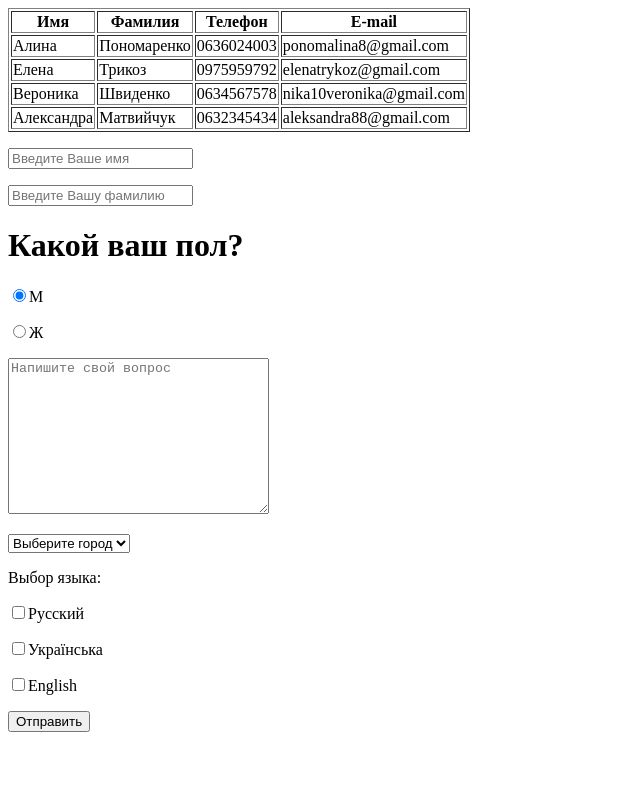
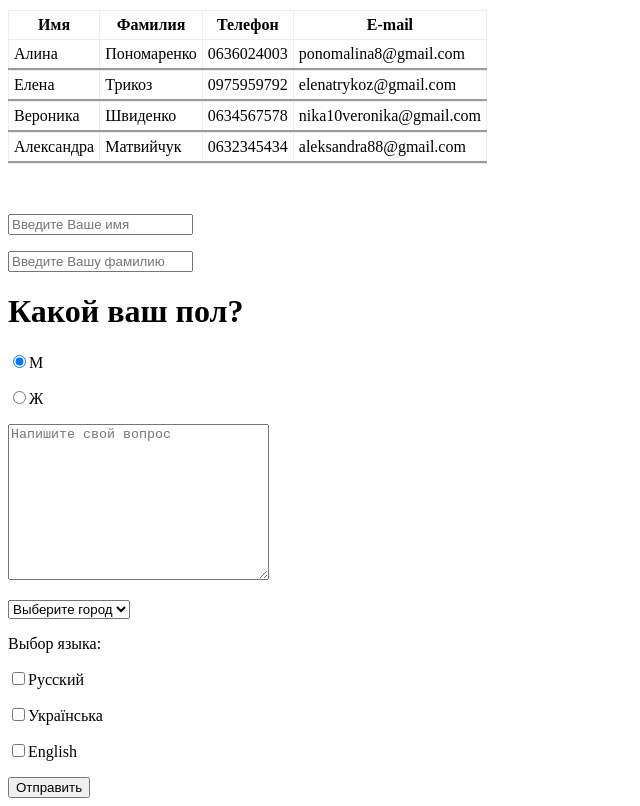
Before and after one commit to AlinaPNM/Homework2, a plain HTML site: page index.html in a window 1280 px wide. Shown: the whole page, without its empty margins (0-640 px from the left). Drawn offline with Linux system fonts and the light colour scheme.

Commit message:
add table style

```diff
--- /dev/null
+++ b/index.css
@@ -0,0 +1,16 @@
+.table-style {
+    border-collapse: collapse;
+    margin-left: 0px;
+    margin-bottom: 50px;
+    margin-top: 10px;
+}
+.head {
+    border-style: groove;
+    border-width: 1px;
+    padding: 5px;
+}
+.info {
+    border-style: groove;
+    border-width: 1px 1px 3px 1px;
+    padding: 5px;
+}
--- a/index.html
+++ b/index.html
@@ -2,41 +2,48 @@
 <html lang="en">
     <head>
         <meta charset="UTF-8">
+        <meta name="viewport" content="width=device-width, initial-scale=1.0">
         <title>Contact list</title>
+        <link rel="stylesheet" href="index.css">
     </head>
     <body>
-<table border="1">
+    <table class="table-style">
+        <thead>
             <tr>
-    <th>Имя</th>
-    <th>Фамилия</th>
-    <th>Телефон</th>
-    <th>E-mail</th>
+            <th class="head">Имя</th>
+            <th class="head">Фамилия</th>
+            <th class="head">Телефон</th>
+            <th class="head">E-mail</th>
+        </tr>
+    </thead>
+    <tbody>
+        <tr>
+            <td class="info">Алина</td>
+            <td class="info">Пономаренко</td>
+            <td class="info">0636024003</td>
+            <td class="info">ponomalina8@gmail.com</td>
         </tr>
         <tr>
-    <td>Алина</td>
-    <td>Пономаренко</td>
-    <td>0636024003</td>
-    <td>ponomalina8@gmail.com</td>
+            <td class="info">Елена</td>
+            <td class="info">Трикоз</td>
+            <td class="info">0975959792</td>
+            <td class="info">elenatrykoz@gmail.com</td>
         </tr>
         <tr>
-    <td>Елена</td>
-    <td>Трикоз</td>
-    <td>0975959792</td>
-    <td>elenatrykoz@gmail.com</td>
+            <td class="info">Вероника</td>
+            <td class="info">Швиденко</td>
+            <td class="info">0634567578</td>
+            <td class="info">nika10veronika@gmail.com</td>
         </tr>
         <tr>
-    <td>Вероника</td>
-    <td>Швиденко</td>
-    <td>0634567578</td>
-    <td>nika10veronika@gmail.com</td>
+            <td class="info">Александра</td>
+            <td class="info">Матвийчук</td>
+            <td class="info">0632345434</td>
+            <td class="info">aleksandra88@gmail.com</td>
         </tr>
-<tr>
-    <td>Александра</td>
-    <td>Матвийчук</td>
-    <td>0632345434</td>
-    <td>aleksandra88@gmail.com</td>
-</tr>
+    </tbody>
     </table>
+</div>
 <p><input type="text" placeholder="Введите Ваше имя"></p>
 <p><input type="text" placeholder="Введите Вашу фамилию"></p>
 <h1>Какой ваш пол?</h1>
```
Lines whose indentation alone changed are shown as unchanged.
